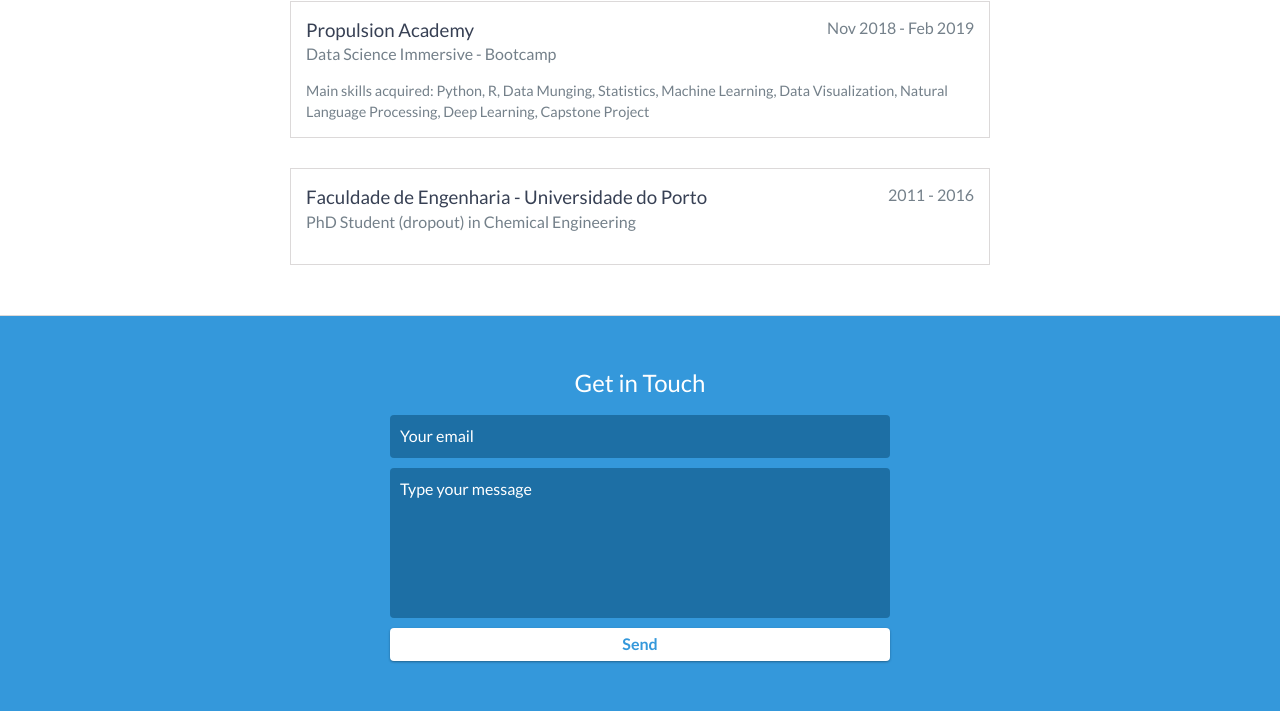
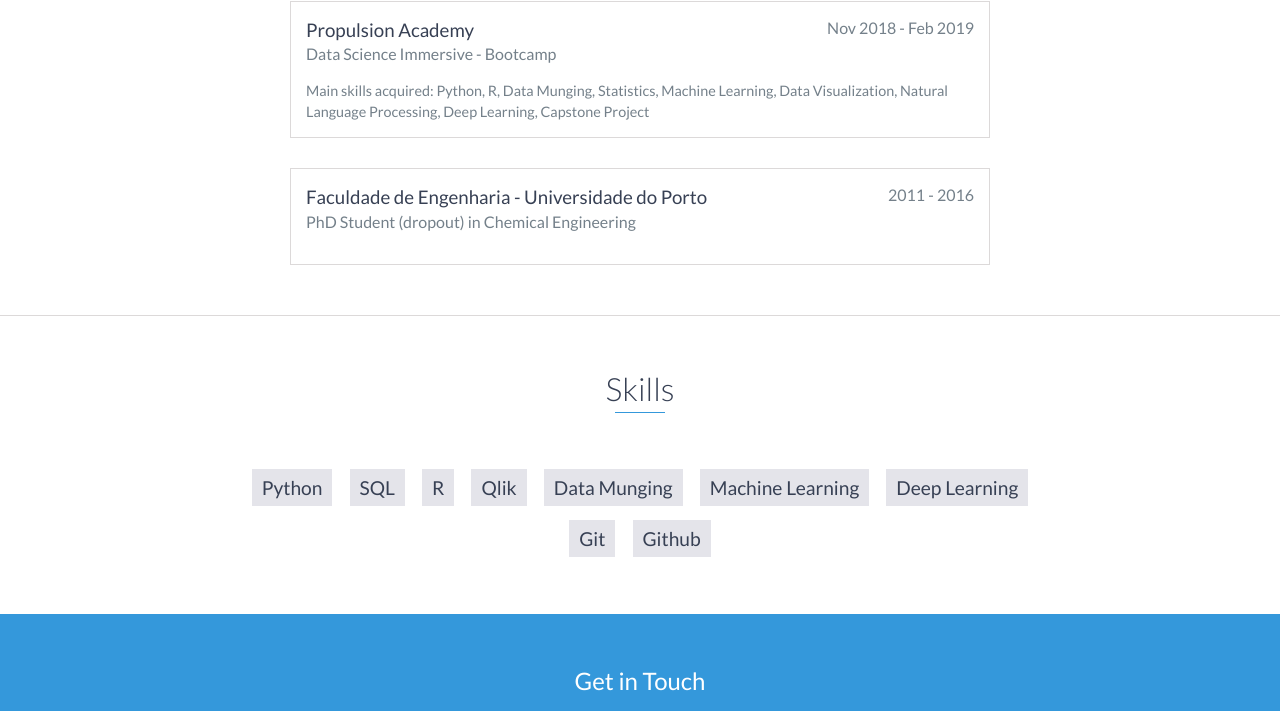
Before and after one commit to RicSegundo/RicSegundo.github.io, a website: page index.html in a window 1280 px wide. Shown: the part 2000-2711 px from the top of the page. Drawn offline with nearby package versions, Linux system fonts and the light colour scheme.

Commit message:
added contact form and skills part

```diff
--- a/index.html
+++ b/index.html
@@ -32,6 +32,9 @@
             </li>
             <li>
                 <a href="#education">Education</a>
+            </li>
+			<li>
+                <a href="#skills">Skills</a>
             </li>
             <li>
                 <a href="#contact">Contact</a>
@@ -131,11 +134,27 @@
     </div>
     <!-- End #education -->
 
+    <div id="skills">
+        <h2 class="heading">Skills</h2>
+        <ul>
+			<li>Python</li>
+			<li>SQL</li>
+			<li>R</li>
+			<li>Qlik</li>
+			<li>Data Munging</li>
+			<li>Machine Learning</li>
+			<li>Deep Learning</li>
+			<li>Git</li>
+			<li>Github</li>
+        </ul>
+    </div>
+    <!-- End #skills -->
+
     <div id="contact">
         <h2>Get in Touch</h2>
         <div id="contact-form">
             <!-- <form method="POST" action="https://formspree.io/contact@charalambosioannou.com"> -->
-                <form action="https://formspree.io/moqawekj" method="POST">
+                <form action="https://formspree.io/f/xayllrkr" method="POST">
                 <input type="hidden" name="_subject" value="Contact request from personal website" />
                 <input type="email" name="_replyto" placeholder="Your email" required>
                 <textarea name="message" placeholder="Type your message" required></textarea>
@@ -151,7 +170,7 @@
             <div class="row">
                 <div class="col-sm-5 copyright">
                     <p>
-                        Copyright &copy; 2021 Ricardo Segundo
+                        Copyright &copy; 2021 R. Segundo
                     </p>
                 </div>
                 <div class="col-sm-2 top">
```
